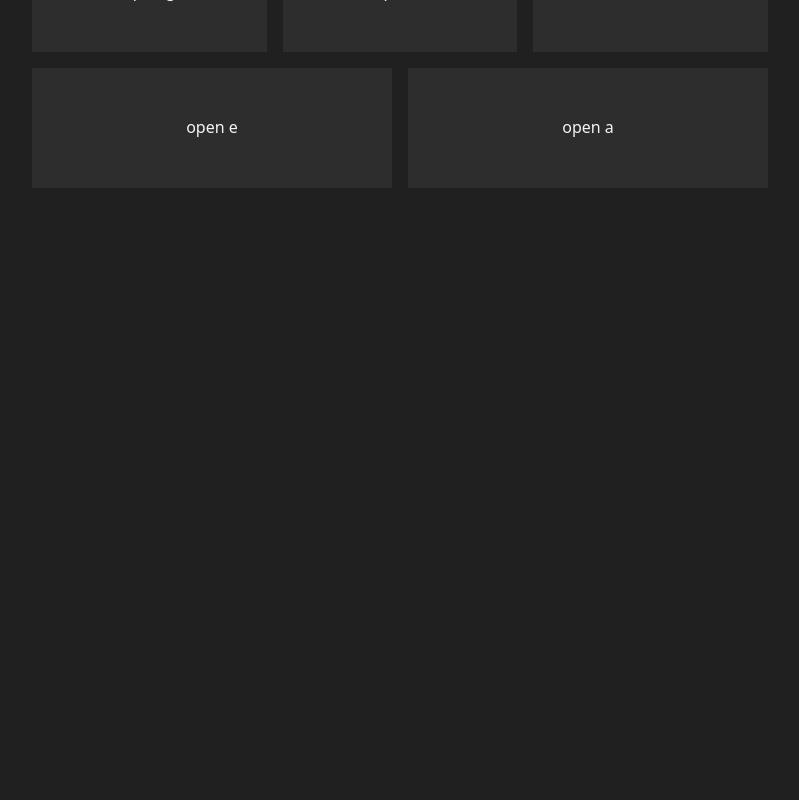
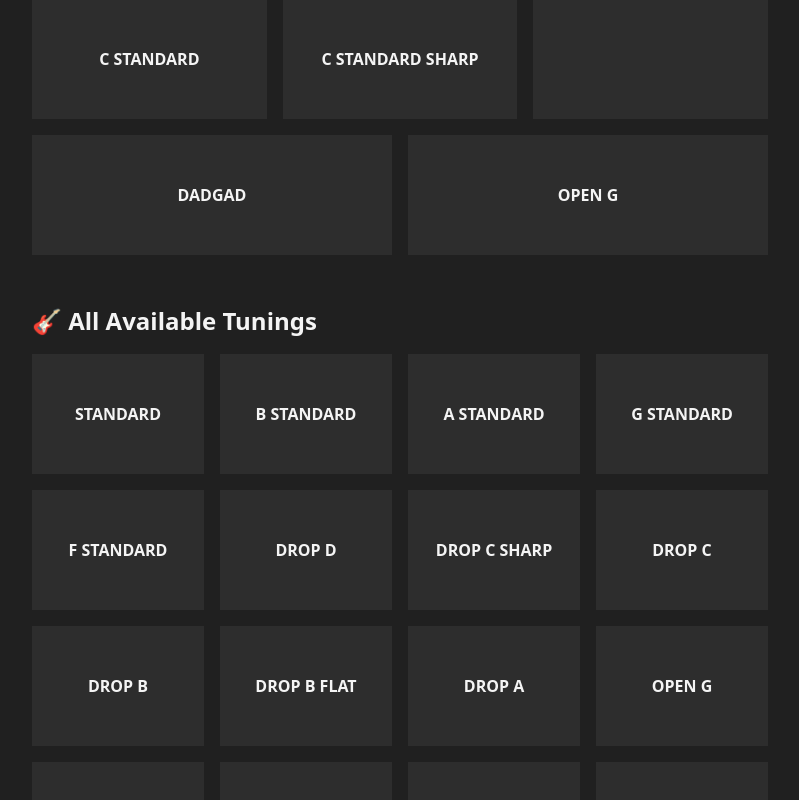
Before and after one commit to zachbharris/intune, a React (Create React App) app: page / in a window 1280 px wide. Shown: the part 280-1080 px from the top of the page, without its empty margins (240-1039 px from the left). Before the commit the page ends 800 px from the top, so only its background shows below. Built offline with nearby package versions, Linux system fonts and the light colour scheme; the HTML template or start-up script is replaced by a standard one.

Commit message:
added an all tunings section, responsive fixes, seo and some bs

```diff
--- a/package.json
+++ b/package.json
@@ -1,11 +1,12 @@
 {
   "name": "intune",
-  "version": "0.1.0",
+  "version": "2.0.0",
   "private": true,
   "dependencies": {
     "node-sass": "^4.9.3",
     "react": "^16.5.2",
     "react-dom": "^16.5.2",
+    "react-helmet": "^5.2.0",
     "react-router-dom": "^4.3.1",
     "react-scripts": "2.0.4",
     "react-transition-group": "^2.5.0",
--- a/src/data/tunings.json
+++ b/src/data/tunings.json
@@ -16,6 +16,6 @@
   { "name": "open-c", "tune": ["c", "g", "c", "g", "c", "e"] },
   { "name": "open-a", "tune": ["e", "a", "e", "a", "c#", "e"] },
   { "name": "dadgad", "tune": ["d", "a", "d", "g", "a", "d"] },
-  { "name": "c-sharp", "tune": ["C#", "f#", "b", "e", "g#", "c#"] },
-  { "name": "c", "tune": ["C", "f", "a#", "d#", "h", "c"] }
+  { "name": "c-standard-sharp", "tune": ["C#", "f#", "b", "e", "g#", "c#"] },
+  { "name": "c-standard", "tune": ["C", "f", "a#", "d#", "h", "c"] }
 ]
--- a/src/pages/Home.jsx
+++ b/src/pages/Home.jsx
@@ -1,5 +1,8 @@
 import React, { Component } from 'react';
 import { Link } from 'react-router-dom';
+import Helmet from 'react-helmet';
+
+import tunings from '../data/tunings.json';
 
 class HomePage extends Component {
   constructor() {
@@ -11,14 +14,39 @@ class HomePage extends Component {
 
     return (
       <div className="home">
+        <Helmet>
+          <title>InTune</title>
+        </Helmet>
+        <div className="popular">
+          <h2><span role="img" aria-label="fire emoji">🔥</span> Popular Tunings</h2>
+          <div className="items">
+            <Link to="/tuning/standard">standard</Link>
+            <Link to="/tuning/drop-d">drop d</Link>
+            <Link to="/tuning/c-standard">c standard</Link>
+            <Link to="/tuning/c-standard-sharp">c standard sharp</Link>
+            <Link to="/tuning/dadgad">dadgad</Link>
+            <Link to="/tuning/open-g">open g</Link>
+          </div>
+        </div>
 
-        <div className="items">
-          <Link to="/tuning/standard">standard</Link>
-          <Link to="/tuning/drop-d">drop d</Link>
-          <Link to="/tuning/open-g">open g</Link>
-          <Link to="/tuning/open-d">open d</Link>
-          <Link to="/tuning/open-e">open e</Link>
-          <Link to="/tuning/open-a">open a</Link>
+        <div className="available">
+          <h2><span role="img" aria-label="guitar emoji">🎸</span> All Available Tunings</h2>
+          <ul className="items">
+            {
+              tunings.map(t => (
+                <li key={t.name}>
+                  <Link to={`/tuning/${t.name}`}>
+                    {
+                      t.name.replace(/-/g, ' ')
+                      .split(' ')
+                      .map((s) => s.charAt(0).toUpperCase() + s.substring(1))
+                      .join(' ')
+                    }
+                  </Link>
+                </li>
+              ))
+            }
+          </ul>
         </div>
       </div>
     );
--- a/src/pages/Tuning.jsx
+++ b/src/pages/Tuning.jsx
@@ -1,5 +1,6 @@
 import React, { Component } from 'react';
 import { Redirect } from 'react-router-dom';
+import Helmet from 'react-helmet';
 
 import tunings from '../data/tunings.json';
 
@@ -7,18 +8,29 @@ class TuningPage extends Component {
   constructor(props) {
     super(props);
     this.state = {
+      redirect: false,
       stringOne: '',
       stringTwo: '',
       stringThree: '',
       stringFour: '',
       stringFive: '',
       stringSix: '',
-      redirect: false,
+      tuningName: '',
     };
   }
 
   componentDidMount() {
+    const { match } = this.props;
     this.handleTuning();
+
+    const name = (
+      match.params.tuning
+        .replace(/-/g, ' ')
+        .split(' ')
+        .map((s) => s.charAt(0).toUpperCase() + s.substring(1))
+        .join(' ')
+      );
+    this.setState({ tuningName: name });
   }
 
   handleTuning = () => {
@@ -40,15 +52,15 @@ class TuningPage extends Component {
   }
 
   render() {
-    const { match } = this.props;
     const {
+      redirect,
       stringOne,
       stringTwo,
       stringThree,
       stringFour,
       stringFive,
       stringSix,
-      redirect
+      tuningName
     } = this.state;
 
     if (redirect) {
@@ -56,10 +68,13 @@ class TuningPage extends Component {
     }
 
     return (
-      <div>
-        <h1>tunings page</h1>
-        <p>{match.params.tuning}</p>
-        <ul>
+      <div className="tuning">
+        <Helmet>
+          <title>{tuningName} | InTune</title>
+        </Helmet>
+        <h1>{tuningName} Tuning</h1>
+
+        <ul className="tuning-visual">
           <li>{stringOne}</li>
           <li>{stringTwo}</li>
           <li>{stringThree}</li>
--- a/src/routes/index.jsx
+++ b/src/routes/index.jsx
@@ -12,7 +12,7 @@ const Routes = () => (
       <TransitionGroup className="app">
         <CSSTransition
           key={location.key}
-          timeout={30000}
+          timeout={300}
           classNames="fade"
         >
           <Switch location={location}>
--- a/src/styles/globals/_navbar.scss
+++ b/src/styles/globals/_navbar.scss
@@ -1,5 +1,7 @@
 .navbar {
   padding: 1rem;
+  max-width: 768px;
+  margin: 0 auto;
 
   .brand {
     color: $white;
--- a/src/styles/pages/_home.scss
+++ b/src/styles/pages/_home.scss
@@ -1,5 +1,7 @@
 .home {
-
+  display: grid;
+  grid-gap: 2rem 0;
+  .popular {
     .items {
       display: grid;
       grid-gap: 1rem;
@@ -9,6 +11,8 @@
         background: lighten($black, 5);
         color: $white;
         text-decoration: none;
+        text-transform: uppercase;
+        font-weight: bold;
         display: flex;
         align-items: center;
         justify-content: center;
@@ -54,3 +58,37 @@
       }
     }
   }
+
+  .available {
+    // .items is a class on the <ul>
+    .items {
+      display: grid;
+      grid-gap: 1rem;
+      grid-template-columns: repeat(4, 1fr);
+      list-style-type: none;
+      padding: 0;
+      margin: 0;
+
+      a {
+        background: lighten($black, 5);
+        color: $white;
+        text-decoration: none;
+        text-transform: uppercase;
+        font-weight: bold;
+        display: flex;
+        align-items: center;
+        justify-content: center;
+        padding: 1rem;
+        min-height: 120px;
+        transition: transform 300ms cubic-bezier(0.645, 0.045, 0.355, 1);
+
+        &:hover {
+          transform: scale(1.03);
+        }
+      }
+
+      @media screen and (max-width: 768px) { grid-template-columns: repeat(2, 1fr); }
+      @media screen and (max-width: 480px) { grid-template-columns: repeat(1, 1fr); }
+    }
+  }
+}
--- a/src/styles/pages/_tuning.scss
+++ b/src/styles/pages/_tuning.scss
@@ -0,0 +1,36 @@
+.tuning {
+
+  .tuning-visual {
+    list-style-type: none;
+    padding: 0;
+    margin: 0;
+
+    li {
+      display: grid;
+      grid-gap: 0.5rem;
+      grid-template-columns: 3fr 1fr 8fr;
+      margin: 1rem 0;
+      text-align: center;
+      align-items: center;
+      font-size: 1rem;
+      font-weight: bold;
+      text-transform: capitalize;
+
+      &:first-of-type { margin-top: 0; }
+      &:last-of-type { margin-bottom: 0; }
+
+      &:before, &:after {
+        content: '';
+        display: block;
+        background: $white;
+      }
+
+      &:nth-of-type(1) { &:before, &:after { height: 6px; } }
+      &:nth-of-type(2) { &:before, &:after { height: 5px; } }
+      &:nth-of-type(3) { &:before, &:after { height: 4px; } }
+      &:nth-of-type(4) { &:before, &:after { height: 3px; } }
+      &:nth-of-type(5) { &:before, &:after { height: 2px; } }
+      &:nth-of-type(6) { &:before, &:after { height: 1px; } }
+    }
+  }
+}
--- a/src/styles/partials/_transitions.scss
+++ b/src/styles/partials/_transitions.scss
@@ -2,6 +2,7 @@
   position: absolute;
   left: 1rem;
   right: 1rem;
+  will-change: opacity;
 }
 
 .fade-appear,
```
Also changed, not shown: 1 other file (tests, documents, lock files or other folders). Lines whose indentation alone changed are shown as unchanged.
